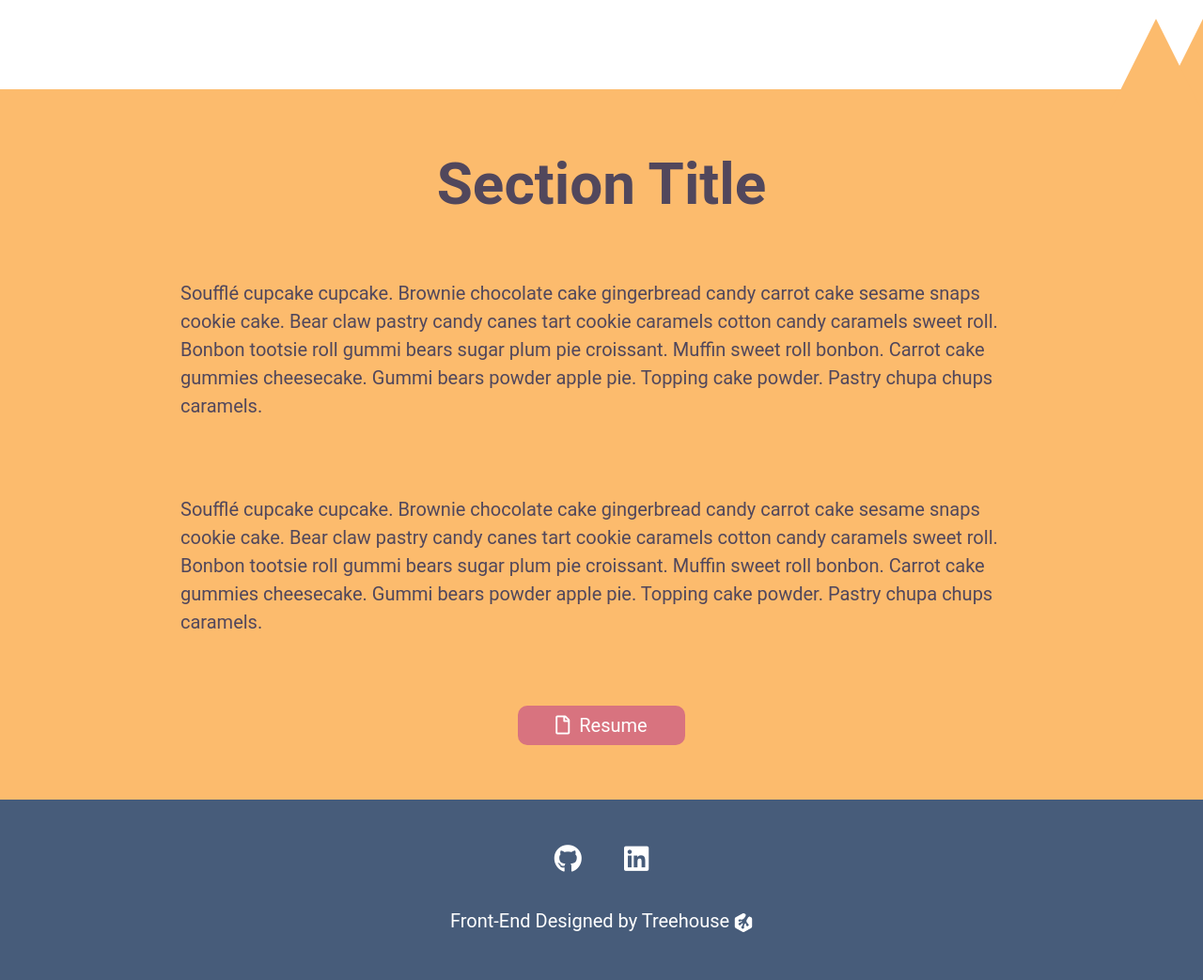
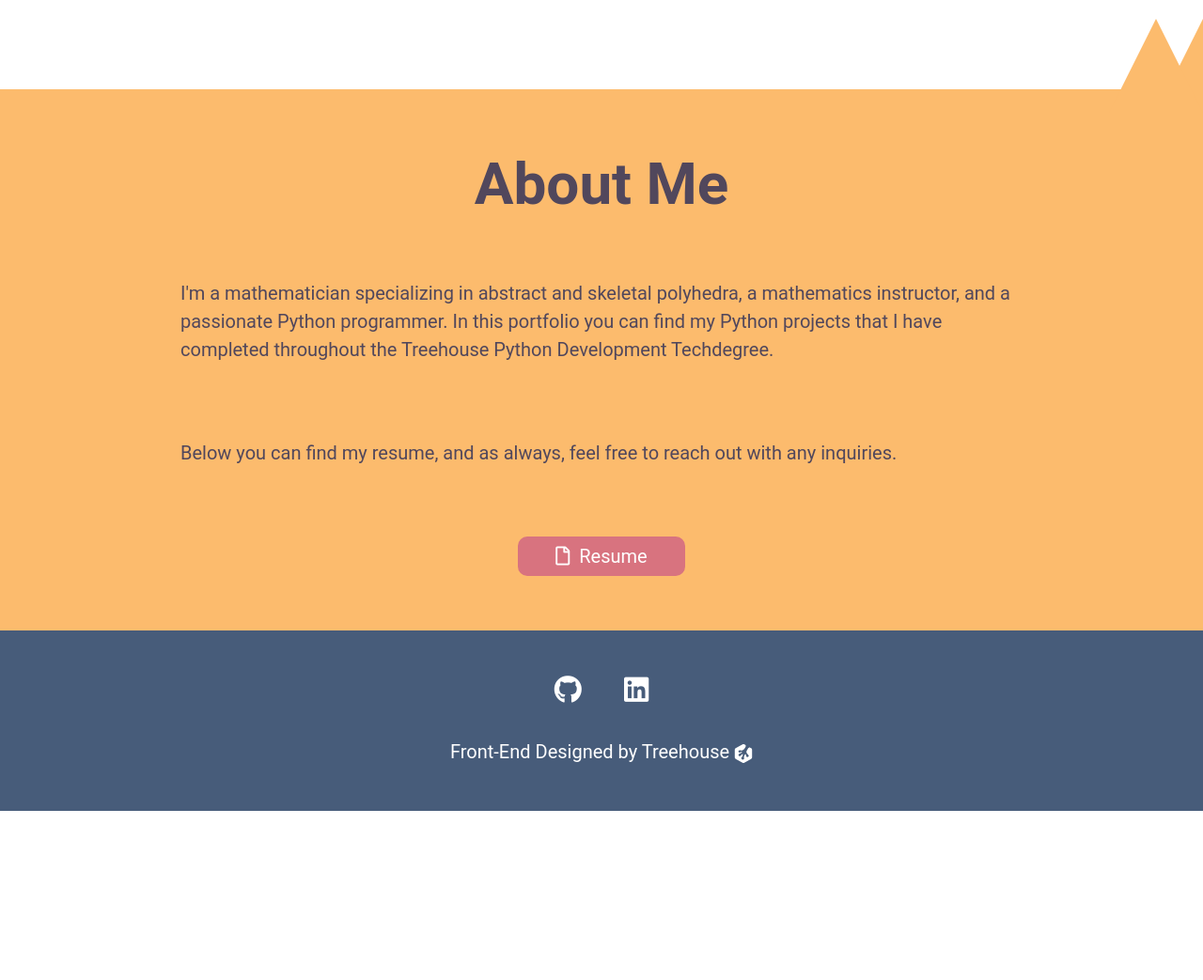
Before and after one commit to skacel-t/Portfolio, a Flask app: page /about in a window 1280 px wide; the page is wider, and only the part inside the window is pictured. Shown: the part 713-1756 px from the top of that part at 94% size. After the commit the page ends 1576 px from the top of that part, so only its background shows below. Run offline with Flask 3, Linux system fonts and the light colour scheme.

Commit message:
third update

```diff
--- a/app.py
+++ b/app.py
@@ -1,12 +1,12 @@
 from flask import Flask, render_template, url_for, request, redirect
 from flask_sqlalchemy import SQLAlchemy
-import datetime
 
-# Start by building our db model and database connection
 
+# Start by building our db model and database connection ------------------------------------------
 app = Flask(__name__)
 app.config['SQLALCHEMY_DATABASE_URI'] = "sqlite:///projects.db"
 db = SQLAlchemy(app)
+
 
 class Project(db.Model):
 	id = db.Column(db.Integer, primary_key=True)
@@ -22,7 +22,6 @@ class Project(db.Model):
 
 
 # Next let's create the routing in the website and create the app ---------------------------------
-
 @app.route('/')
 def index():
 	projects = Project.query.all()
--- a/templates/about.html
+++ b/templates/about.html
@@ -3,37 +3,22 @@
 {% block content %}
     <section class="header">
         <h1>Dr. Tomas Skacel</h1>
-        <p>Your current goal. (Job, freelance, etc)</p>
+        <p>Applying my passion for mathematics in Python to create interesting and useful applications.</p>
         <!--I would suggest choosing a different picture here.-->
         <!--Like maybe a hobby photo-->
-        <img src="https://cdn.pixabay.com/photo/2020/09/04/12/32/kayak-5543935_1280.jpg" alt="Headshot of myself">
+        <img src="/static/headshot.jpg" alt="Headshot of myself">
     </section>
     <section id="about-page">
         <div id="triangle7"></div>
         <div id="triangle8"></div>
-        <h2>Section Title</h2>
+        <h2>About Me</h2>
         <p>
-            Soufflé cupcake cupcake.
-            Brownie chocolate cake gingerbread candy carrot cake sesame snaps cookie cake.
-            Bear claw pastry candy canes tart cookie caramels cotton candy caramels sweet roll.
-            Bonbon tootsie roll gummi bears sugar plum pie croissant.
-            Muffin sweet roll bonbon.
-            Carrot cake gummies cheesecake.
-            Gummi bears powder apple pie.
-            Topping cake powder.
-            Pastry chupa chups caramels.
+            I'm a mathematician specializing in abstract and skeletal polyhedra, a mathematics instructor, and a passionate
+            Python programmer. In this portfolio you can find my Python projects that I have completed throughout the Treehouse Python Development Techdegree.
         </p>
         <p>
-            Soufflé cupcake cupcake.
-            Brownie chocolate cake gingerbread candy carrot cake sesame snaps cookie cake.
-            Bear claw pastry candy canes tart cookie caramels cotton candy caramels sweet roll.
-            Bonbon tootsie roll gummi bears sugar plum pie croissant.
-            Muffin sweet roll bonbon.
-            Carrot cake gummies cheesecake.
-            Gummi bears powder apple pie.
-            Topping cake powder.
-            Pastry chupa chups caramels.
+            Below you can find my resume, and as always, feel free to reach out with any inquiries.
         </p>
-        <a href="#"><i class="far fa-file"></i>Resume</a>
+        <a href="/static/temp_resume.pdf" target="_blank"><i class="far fa-file"></i>Resume</a>
     </section>
 {% endblock %}
--- a/templates/layout.html
+++ b/templates/layout.html
@@ -14,7 +14,7 @@
         <section class="navigation">
             <nav class="navbar navbar-expand-lg">
                 <div class="container-fluid">
-                  <a class="navbar-brand" href="{{ url_for('index') }}">Dr. Tomas Skacel</a>
+                  <a class="navbar-brand" href="{{ url_for('index') }}">Tomas Skacel, PhD</a>
                   <button class="toggle" type="button" data-bs-toggle="collapse" data-bs-target="#navbarContent" aria-controls="navbarContent" aria-expanded="false" aria-label="Toggle navigation">
                     <i class="fas fa-bars"></i>
                   </button>
@@ -24,7 +24,7 @@
                         <a class="nav-link active" aria-current="page" href="{{ url_for('index') }}">Home</a>
                       </li>
                       <li class="nav-item">
-                        <a class="nav-link" href="{{ url_for('about') }}">About</a>
+                        <a class="nav-link" href="{{ url_for('index') }}#about">About</a>
                       </li>
                       <li class="nav-item">
                         <a class="nav-link" href="{{ url_for('index') }}#skills">Skills</a>
@@ -40,7 +40,7 @@
                         </ul>
                       </li>
                       <li class="nav-item">
-                        <a class="nav-link" href="#contact">Contact</a>
+                        <a class="nav-link" href="{{ url_for('index') }}#contact">Contact</a>
                       </li>
                       <li class="nav-item">
                         <a class="nav-link" href="{{ url_for('add_project') }}">Add Project</a>
```
Also changed, not shown: templates/index.html (+9 -7 lines), static/about.png (added), 1 other file.
